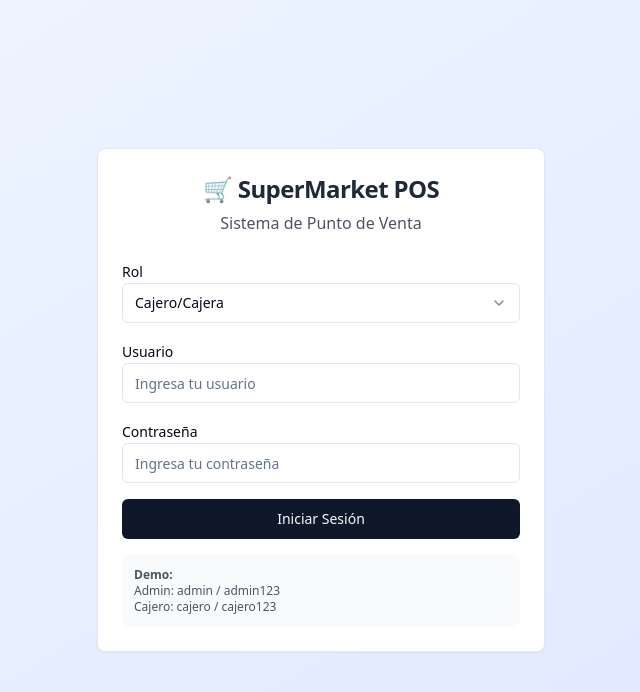
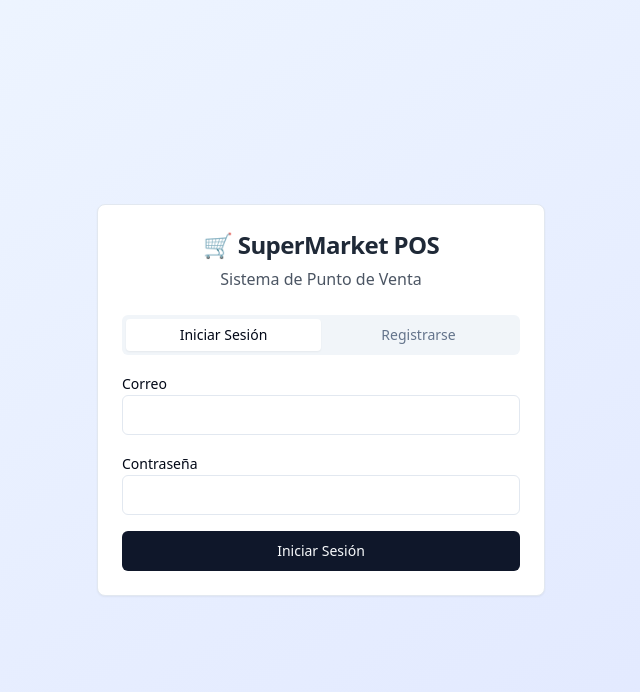
Before and after one commit to Andrescm28/smart-receipt-engine, a React (Vite) app: page /billing in a window 1280 px wide. Shown: the top 692 px of the page, without its empty margins (319-959 px from the left). Built offline with nearby package versions, Linux system fonts and the light colour scheme.

Commit message:
Changes
Co-authored-by: Andrescm28 <73677127+Andrescm28@users.noreply.github.com>

```diff
--- a/src/components/Login.tsx
+++ b/src/components/Login.tsx
@@ -1,109 +1,119 @@
-
 import React, { useState } from 'react';
 import { Button } from '@/components/ui/button';
 import { Input } from '@/components/ui/input';
 import { Card, CardContent, CardHeader, CardTitle } from '@/components/ui/card';
 import { Label } from '@/components/ui/label';
+import { Tabs, TabsContent, TabsList, TabsTrigger } from '@/components/ui/tabs';
 import { Select, SelectContent, SelectItem, SelectTrigger, SelectValue } from '@/components/ui/select';
 import { useToast } from '@/hooks/use-toast';
+import { supabase } from '@/integrations/supabase/client';
 
-interface LoginProps {
-  onLogin: (authenticated: boolean) => void;
-  onRoleChange: (role: 'admin' | 'cashier') => void;
+const Login = () => {
+  const { toast } = useToast();
+  const [loading, setLoading] = useState(false);
+
+  // Sign in
+  const [email, setEmail] = useState('');
+  const [password, setPassword] = useState('');
+
+  // Sign up
+  const [signupName, setSignupName] = useState('');
+  const [signupEmail, setSignupEmail] = useState('');
+  const [signupPassword, setSignupPassword] = useState('');
+  const [signupRole, setSignupRole] = useState<'admin' | 'cashier'>('cashier');
+
+  const handleSignIn = async (e: React.FormEvent) => {
+    e.preventDefault();
+    setLoading(true);
+    const { error } = await supabase.auth.signInWithPassword({ email, password });
+    setLoading(false);
+    if (error) {
+      toast({ title: 'Error al iniciar sesión', description: error.message, variant: 'destructive' });
+      return;
     }
-
-const Login = ({ onLogin, onRoleChange }: LoginProps) => {
-  const [username, setUsername] = useState('');
-  const [password, setPassword] = useState('');
-  const [role, setRole] = useState<'admin' | 'cashier'>('cashier');
-  const { toast } = useToast();
-
-  const handleLogin = (e: React.FormEvent) => {
-    e.preventDefault();
-
-    // Demo credentials
-    const validCredentials = {
-      admin: { username: 'admin', password: 'admin123' },
-      cashier: { username: 'cajero', password: 'cajero123' }
+    toast({ title: 'Bienvenido', description: 'Sesión iniciada correctamente' });
   };
 
-    if (
-      username === validCredentials[role].username &&
-      password === validCredentials[role].password
-    ) {
-      onRoleChange(role);
-      onLogin(true);
-      toast({
-        title: "Bienvenido",
-        description: `Sesión iniciada como ${role === 'admin' ? 'Administrador' : 'Cajero'}`,
+  const handleSignUp = async (e: React.FormEvent) => {
+    e.preventDefault();
+    setLoading(true);
+    const redirectUrl = `${window.location.origin}/`;
+    const { error } = await supabase.auth.signUp({
+      email: signupEmail,
+      password: signupPassword,
+      options: {
+        emailRedirectTo: redirectUrl,
+        data: { full_name: signupName, role: signupRole },
+      },
     });
-    } else {
-      toast({
-        title: "Error de autenticación",
-        description: "Credenciales inválidas",
-        variant: "destructive",
-      });
+    setLoading(false);
+    if (error) {
+      toast({ title: 'Error al registrarse', description: error.message, variant: 'destructive' });
+      return;
     }
+    toast({ title: 'Cuenta creada', description: 'Ya puedes iniciar sesión' });
   };
 
   return (
     <div className="min-h-screen flex items-center justify-center bg-gradient-to-br from-blue-50 to-indigo-100 p-4">
       <Card className="w-full max-w-md">
         <CardHeader className="text-center">
-          <CardTitle className="text-2xl font-bold text-gray-800">
-            🛒 SuperMarket POS
-          </CardTitle>
+          <CardTitle className="text-2xl font-bold text-gray-800">🛒 SuperMarket POS</CardTitle>
           <p className="text-gray-600">Sistema de Punto de Venta</p>
         </CardHeader>
         <CardContent>
-          <form onSubmit={handleLogin} className="space-y-4">
+          <Tabs defaultValue="signin">
+            <TabsList className="grid w-full grid-cols-2 mb-4">
+              <TabsTrigger value="signin">Iniciar Sesión</TabsTrigger>
+              <TabsTrigger value="signup">Registrarse</TabsTrigger>
+            </TabsList>
+
+            <TabsContent value="signin">
+              <form onSubmit={handleSignIn} className="space-y-4">
                 <div>
-              <Label htmlFor="role">Rol</Label>
-              <Select value={role} onValueChange={(value: 'admin' | 'cashier') => setRole(value)}>
-                <SelectTrigger>
-                  <SelectValue />
-                </SelectTrigger>
+                  <Label>Correo</Label>
+                  <Input type="email" value={email} onChange={(e) => setEmail(e.target.value)} required />
+                </div>
+                <div>
+                  <Label>Contraseña</Label>
+                  <Input type="password" value={password} onChange={(e) => setPassword(e.target.value)} required />
+                </div>
+                <Button type="submit" className="w-full" disabled={loading}>
+                  {loading ? 'Procesando...' : 'Iniciar Sesión'}
+                </Button>
+              </form>
+            </TabsContent>
+
+            <TabsContent value="signup">
+              <form onSubmit={handleSignUp} className="space-y-4">
+                <div>
+                  <Label>Nombre completo</Label>
+                  <Input value={signupName} onChange={(e) => setSignupName(e.target.value)} required />
+                </div>
+                <div>
+                  <Label>Correo</Label>
+                  <Input type="email" value={signupEmail} onChange={(e) => setSignupEmail(e.target.value)} required />
+                </div>
+                <div>
+                  <Label>Contraseña (mín. 6 caracteres)</Label>
+                  <Input type="password" minLength={6} value={signupPassword} onChange={(e) => setSignupPassword(e.target.value)} required />
+                </div>
+                <div>
+                  <Label>Rol</Label>
+                  <Select value={signupRole} onValueChange={(v: 'admin' | 'cashier') => setSignupRole(v)}>
+                    <SelectTrigger><SelectValue /></SelectTrigger>
                     <SelectContent>
                       <SelectItem value="admin">Administrador</SelectItem>
                       <SelectItem value="cashier">Cajero/Cajera</SelectItem>
                     </SelectContent>
                   </Select>
                 </div>
-
-            <div>
-              <Label htmlFor="username">Usuario</Label>
-              <Input
-                id="username"
-                type="text"
-                value={username}
-                onChange={(e) => setUsername(e.target.value)}
-                placeholder="Ingresa tu usuario"
-                required
-              />
-            </div>
-
-            <div>
-              <Label htmlFor="password">Contraseña</Label>
-              <Input
-                id="password"
-                type="password"
-                value={password}
-                onChange={(e) => setPassword(e.target.value)}
-                placeholder="Ingresa tu contraseña"
-                required
-              />
-            </div>
-
-            <Button type="submit" className="w-full">
-              Iniciar Sesión
+                <Button type="submit" className="w-full" disabled={loading}>
+                  {loading ? 'Procesando...' : 'Crear cuenta'}
                 </Button>
               </form>
-
-          <div className="mt-4 p-3 bg-gray-50 rounded-lg text-xs text-gray-600">
-            <p><strong>Demo:</strong></p>
-            <p>Admin: admin / admin123</p>
-            <p>Cajero: cajero / cajero123</p>
-          </div>
+            </TabsContent>
+          </Tabs>
         </CardContent>
       </Card>
     </div>
--- /dev/null
+++ b/src/hooks/useAuth.tsx
@@ -0,0 +1,80 @@
+import { useEffect, useState, createContext, useContext, ReactNode } from 'react';
+import { supabase } from '@/integrations/supabase/client';
+import type { Session, User } from '@supabase/supabase-js';
+
+export type AppRole = 'admin' | 'cashier';
+
+interface AuthContextValue {
+  user: User | null;
+  session: Session | null;
+  role: AppRole | null;
+  loading: boolean;
+  signOut: () => Promise<void>;
+}
+
+const AuthContext = createContext<AuthContextValue>({
+  user: null,
+  session: null,
+  role: null,
+  loading: true,
+  signOut: async () => {},
+});
+
+export const AuthProvider = ({ children }: { children: ReactNode }) => {
+  const [session, setSession] = useState<Session | null>(null);
+  const [user, setUser] = useState<User | null>(null);
+  const [role, setRole] = useState<AppRole | null>(null);
+  const [loading, setLoading] = useState(true);
+
+  useEffect(() => {
+    const { data: sub } = supabase.auth.onAuthStateChange((_event, newSession) => {
+      setSession(newSession);
+      setUser(newSession?.user ?? null);
+      if (newSession?.user) {
+        // Defer DB lookup to avoid deadlocks
+        setTimeout(() => fetchRole(newSession.user.id), 0);
+      } else {
+        setRole(null);
+      }
+    });
+
+    supabase.auth.getSession().then(({ data: { session } }) => {
+      setSession(session);
+      setUser(session?.user ?? null);
+      if (session?.user) {
+        fetchRole(session.user.id).finally(() => setLoading(false));
+      } else {
+        setLoading(false);
+      }
+    });
+
+    return () => sub.subscription.unsubscribe();
+  }, []);
+
+  const fetchRole = async (userId: string) => {
+    const { data } = await supabase
+      .from('user_roles')
+      .select('role')
+      .eq('user_id', userId);
+    if (data && data.length > 0) {
+      // Admin trumps cashier
+      const isAdmin = data.some((r) => r.role === 'admin');
+      setRole(isAdmin ? 'admin' : 'cashier');
+    } else {
+      setRole('cashier');
+    }
+  };
+
+  const signOut = async () => {
+    await supabase.auth.signOut();
+    setRole(null);
+  };
+
+  return (
+    <AuthContext.Provider value={{ user, session, role, loading, signOut }}>
+      {children}
+    </AuthContext.Provider>
+  );
+};
+
+export const useAuth = () => useContext(AuthContext);
--- a/src/pages/Index.tsx
+++ b/src/pages/Index.tsx
@@ -10,6 +10,7 @@ import Login from "@/components/Login";
 import CashierLayout from "@/components/CashierLayout";
 import CashCut from "@/components/CashCut";
 import EmisorConfig from "@/components/EmisorConfig";
+import { useAuth } from "@/hooks/useAuth";
 
 export interface Product {
   id: string;
@@ -21,57 +22,47 @@ export interface Product {
   stock: number;
 }
 
-const initialProducts: Product[] = [
-  { id: '1', code: 'BEB001', name: 'Coca Cola 500ml', price: 1.25, category: 'Bebidas', unit: 'Unidad', stock: 120 },
-  { id: '2', code: 'BEB002', name: 'Agua Purificada 1L', price: 0.75, category: 'Bebidas', unit: 'Unidad', stock: 200 },
-  { id: '3', code: 'PAN001', name: 'Pan Blanco Molde', price: 2.50, category: 'Panadería', unit: 'Unidad', stock: 45 },
-  { id: '4', code: 'LAC001', name: 'Leche Entera 1L', price: 3.20, category: 'Lácteos', unit: 'Unidad', stock: 60 },
-  { id: '5', code: 'LAC002', name: 'Yogurt Natural 500g', price: 2.80, category: 'Lácteos', unit: 'Unidad', stock: 40 },
-  { id: '6', code: 'GRA001', name: 'Arroz Blanco 1kg', price: 1.90, category: 'Granos y Cereales', unit: 'Kilogramo', stock: 85 },
-  { id: '7', code: 'GRA002', name: 'Frijoles Rojos 1kg', price: 2.40, category: 'Granos y Cereales', unit: 'Kilogramo', stock: 70 },
-  { id: '8', code: 'CAR001', name: 'Pechuga de Pollo 1kg', price: 5.50, category: 'Carnes', unit: 'Kilogramo', stock: 30 },
-  { id: '9', code: 'FRU001', name: 'Banano (Libra)', price: 0.60, category: 'Frutas y Verduras', unit: 'Libra', stock: 150 },
-  { id: '10', code: 'LIM001', name: 'Detergente Líquido 1L', price: 4.50, category: 'Limpieza', unit: 'Unidad', stock: 35 },
-  { id: '11', code: 'SNK001', name: 'Galletas Surtidas 400g', price: 3.10, category: 'Snacks', unit: 'Paquete', stock: 55 },
-  { id: '12', code: 'ACE001', name: 'Aceite Vegetal 1L', price: 3.75, category: 'Abarrotes', unit: 'Unidad', stock: 48 },
-];
+const Index = () => {
+  const { user, role, loading, signOut } = useAuth();
+  const [showCashCut, setShowCashCut] = useState(false);
 
-const Index = () => {
-  const [isAuthenticated, setIsAuthenticated] = useState(false);
-  const [userRole, setUserRole] = useState<'admin' | 'cashier'>('cashier');
-  const [showCashCut, setShowCashCut] = useState(false);
-  const [products, setProducts] = useState<Product[]>(initialProducts);
-
-  if (!isAuthenticated) {
-    return <Login onLogin={setIsAuthenticated} onRoleChange={setUserRole} />;
+  if (loading) {
+    return (
+      <div className="min-h-screen flex items-center justify-center bg-gray-50">
+        <p className="text-gray-600">Cargando...</p>
+      </div>
+    );
   }
 
-  if (userRole === 'cashier') {
+  if (!user) return <Login />;
+  if (!role) {
+    return (
+      <div className="min-h-screen flex items-center justify-center bg-gray-50">
+        <p className="text-gray-600">Asignando permisos...</p>
+      </div>
+    );
+  }
+
+  if (role === 'cashier') {
     return (
       <>
-        <CashierLayout
-          onLogout={() => setIsAuthenticated(false)}
-          onCashCut={() => setShowCashCut(true)}
-        >
-          <Billing products={products} />
+        <CashierLayout onLogout={signOut} onCashCut={() => setShowCashCut(true)}>
+          <Billing />
         </CashierLayout>
-
-        {showCashCut && (
-          <CashCut onClose={() => setShowCashCut(false)} />
-        )}
+        {showCashCut && <CashCut onClose={() => setShowCashCut(false)} />}
       </>
     );
   }
 
   return (
-    <Layout userRole={userRole} onLogout={() => setIsAuthenticated(false)}>
+    <Layout userRole={role} onLogout={signOut}>
       <Routes>
         <Route path="/" element={<Dashboard />} />
-        <Route path="/products" element={<Products userRole={userRole} products={products} onProductsChange={setProducts} />} />
-        <Route path="/billing" element={<Billing products={products} />} />
+        <Route path="/products" element={<Products userRole={role} />} />
+        <Route path="/billing" element={<Billing />} />
         <Route path="/reports" element={<Reports />} />
-        {userRole === 'admin' && <Route path="/users" element={<Users />} />}
-        {userRole === 'admin' && <Route path="/emisor" element={<EmisorConfig />} />}
+        <Route path="/users" element={<Users />} />
+        <Route path="/emisor" element={<EmisorConfig />} />
         <Route path="*" element={<Navigate to="/" replace />} />
       </Routes>
     </Layout>
```
Also changed, not shown: src/App.tsx (+8 -5 lines). Lines whose indentation alone changed are shown as unchanged.
